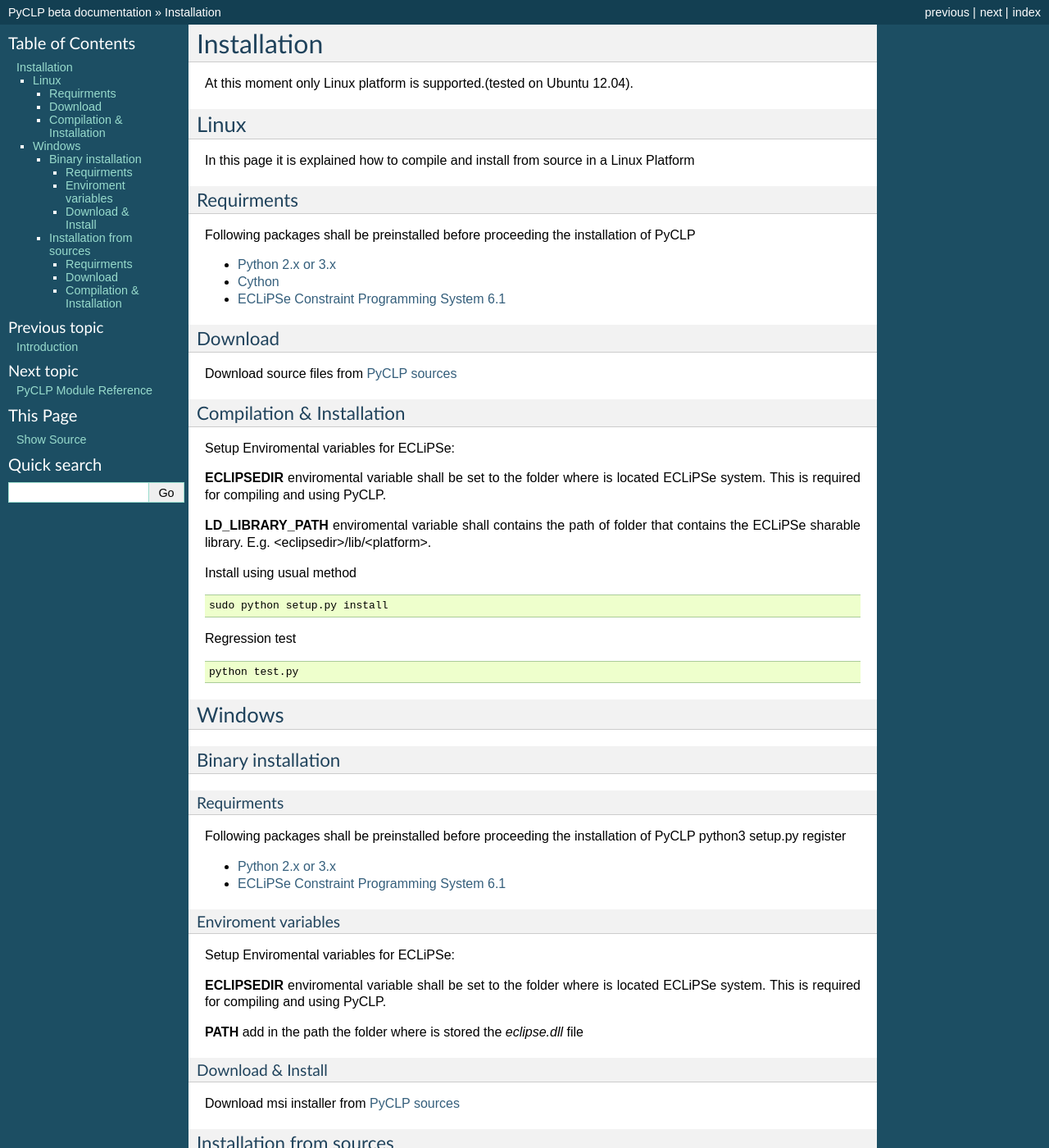
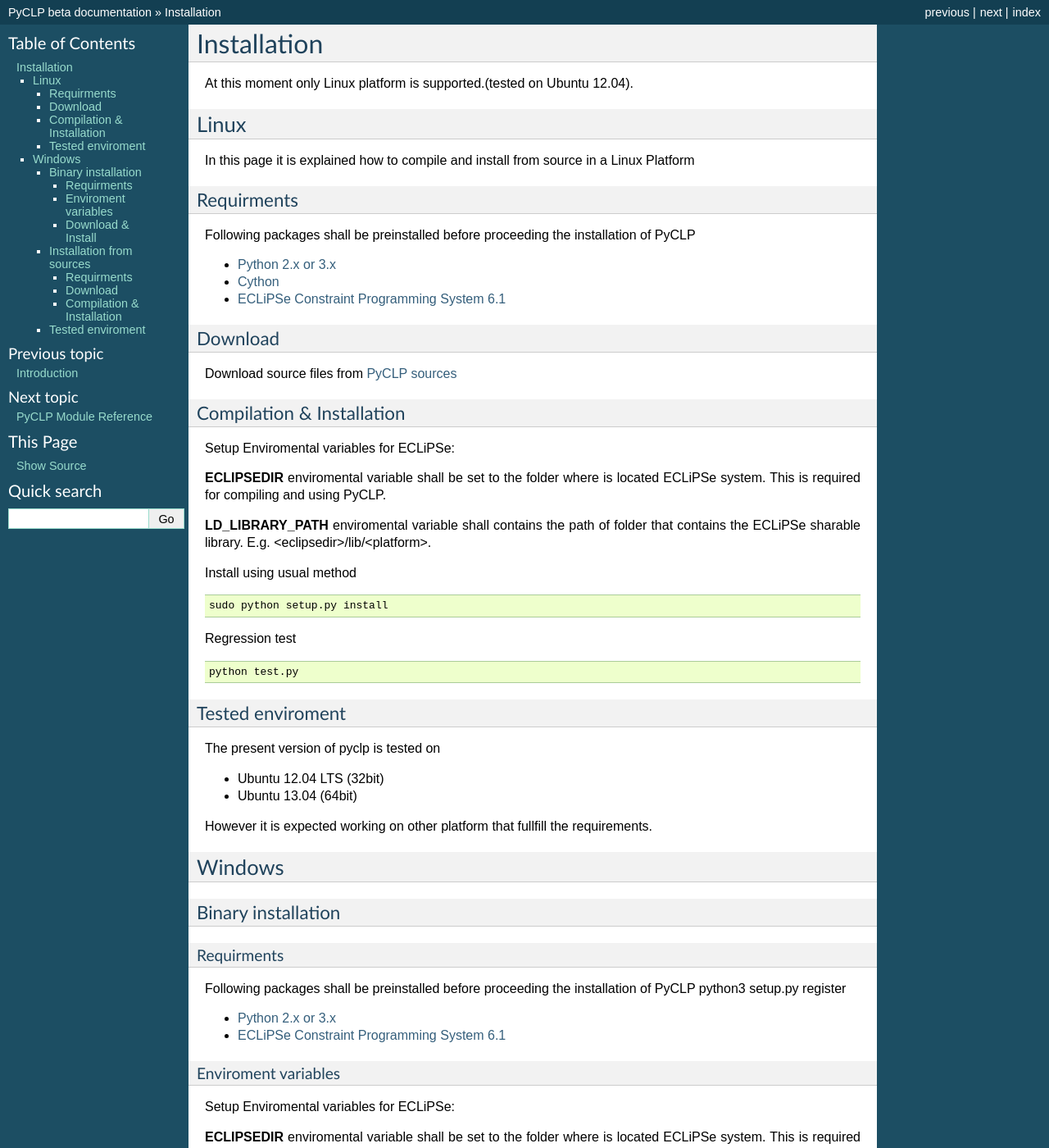
Before and after one commit to BackupTheBerlios/pyclp-svn, a Sphinx documentation site: the page built from trunk/pyclp/doc/installation.rst, in a window 1280 px wide and 1400 px high. Shown: the whole window at 82% size. Built offline with Sphinx 7.4.7, drawn with Linux system fonts in a browser that asks for light colours; some of the changed text lies outside the part shown.

Commit message:
Updated documentation

```diff
--- a/trunk/pyclp/doc/installation.rst
+++ b/trunk/pyclp/doc/installation.rst
@@ -43,6 +43,17 @@
 .. code-block:: bash
 
    python test.py
+
+Tested enviroment
+=================
+
+The present version of pyclp is tested on
+
+* Ubuntu 12.04 LTS (32bit)
+* Ubuntu 13.04 (64bit)
+
+However it is expected working on other platform that fullfill the requirements.
+
 
 
 Windows
@@ -116,3 +127,13 @@
 .. code-block:: bash
 
    python test.py
+
+Tested enviroment
+=================
+
+The present version of pyclp is tested on
+
+* Windows 7 (64bit)
+* Windows 7 (32bit)
+
+However it is expected working on other platform that fullfill the requirements.
```
